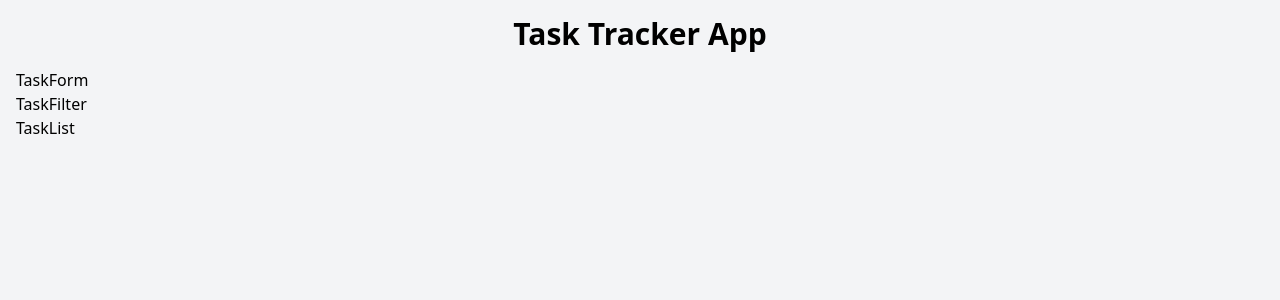
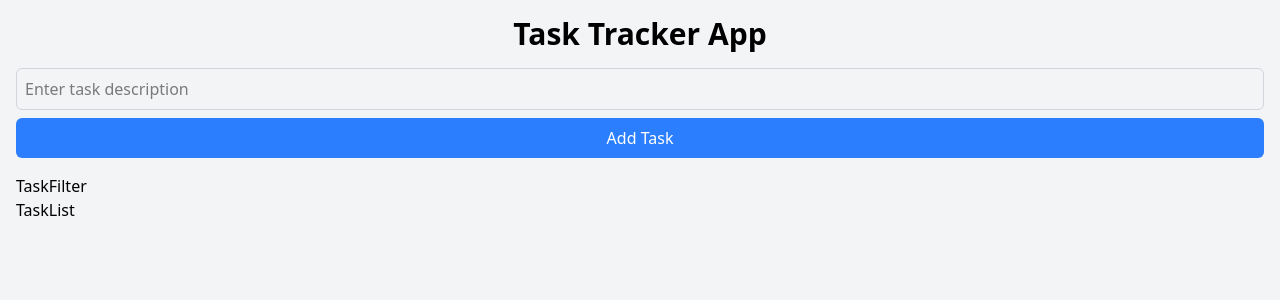
Before and after one commit to fufex3934/Codsoft2, a React (Vite) app: page / in a window 1280 px wide. Shown: the top 300 px of the page. Built offline with nearby package versions, Linux system fonts and the light colour scheme.

Commit message:
add task with task form

```diff
--- a/src/App.jsx
+++ b/src/App.jsx
@@ -12,39 +12,39 @@ function App() {
     const newTask = {
       id: Date.now(),
       description: taskDescription,
-      completed:  false,
+      completed: false,
     };
-    setTasks([...tasks,newTask]);
+    setTasks([...tasks, newTask]);
   };
 
   //deleting task
-  const deleteTask = (id)=>{
-    setTasks(tasks.filter((task)=>task.id !==id));
+  const deleteTask = (id) => {
+    setTasks(tasks.filter((task) => task.id !== id));
   };
 
   //toggle task completion status
-  const toggleTaskStatus = (id)=>{
+  const toggleTaskStatus = (id) => {
     setTasks(
-      tasks.map((task)=>
-        task.id === id ? {...task,completed:!task.completed} : task
+      tasks.map((task) =>
+        task.id === id ? { ...task, completed: !task.completed } : task
       )
-    )
-  }
+    );
+  };
 
   //filter task based on completion status
-  const filteredTasks = tasks.filter((task)=>{
-    if(filter === 'Completed'){
-      return task.completed
+  const filteredTasks = tasks.filter((task) => {
+    if (filter === "Completed") {
+      return task.completed;
     }
-    if(filter === 'Pending'){
-      return !task.completed
+    if (filter === "Pending") {
+      return !task.completed;
     }
     return true;
   });
   return (
     <div className="min-h-screen bg-gray-100 p-4">
       <h1 className="text-center text-3xl font-bold mb-4">Task Tracker App</h1>
-      <TaskForm />
+      <TaskForm addTask={addTask}/>
       <TaskFilter />
       <TaskList />
     </div>
--- a/src/components/TaskForm.jsx
+++ b/src/components/TaskForm.jsx
@@ -1,7 +1,31 @@
-import React from 'react'
+import React, { useState } from "react";
 
-export default function TaskForm() {
+export default function TaskForm({addTask}) {
+  const [taskDescription, setTaskDescription] = useState("");
+
+  const handleSubmit = (e) => {
+    e.preventDefault();
+    if (taskDescription.trim()) {
+      addTask(taskDescription);
+      setTaskDescription("");
+    }
+  };
+
   return (
-    <div>TaskForm</div>
-  )
+    <form onSubmit={handleSubmit} className="mb-4">
+      <input
+        type="text"
+        value={taskDescription}
+        onChange={(e) => setTaskDescription(e.target.value)}
+        className="p-2 w-full rounded-md border border-gray-300"
+        placeholder="Enter task description"
+      />
+      <button
+        type="submit"
+        className="mt-2 w-full bg-blue-500 text-white p-2 rounded-md"
+      >
+        Add Task
+      </button>
+    </form>
+  );
 }
```
